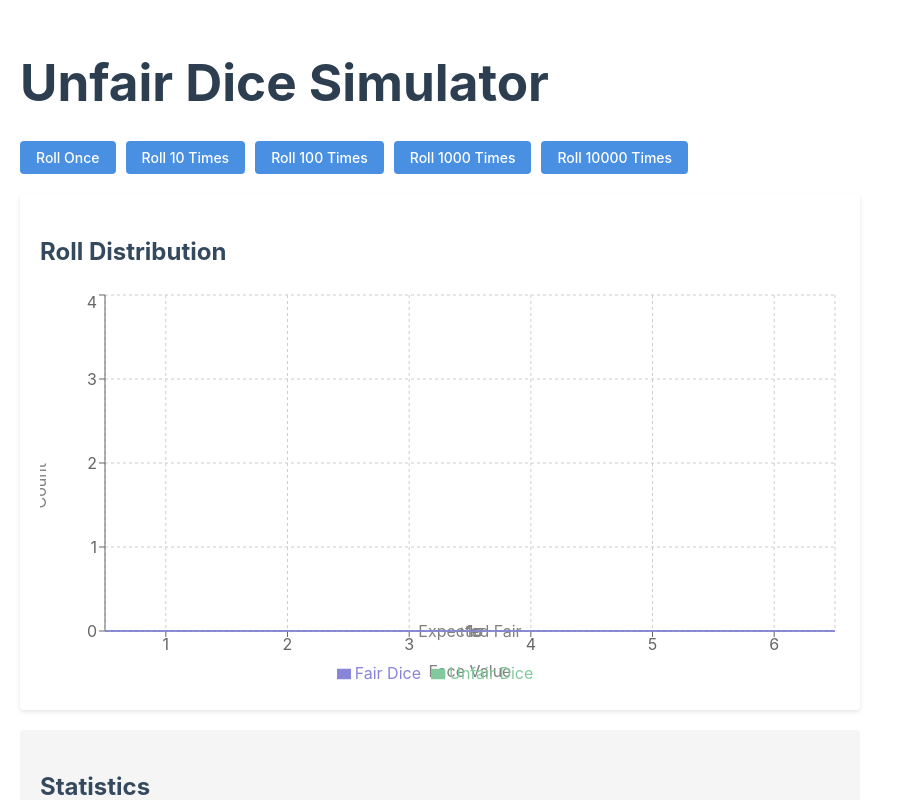
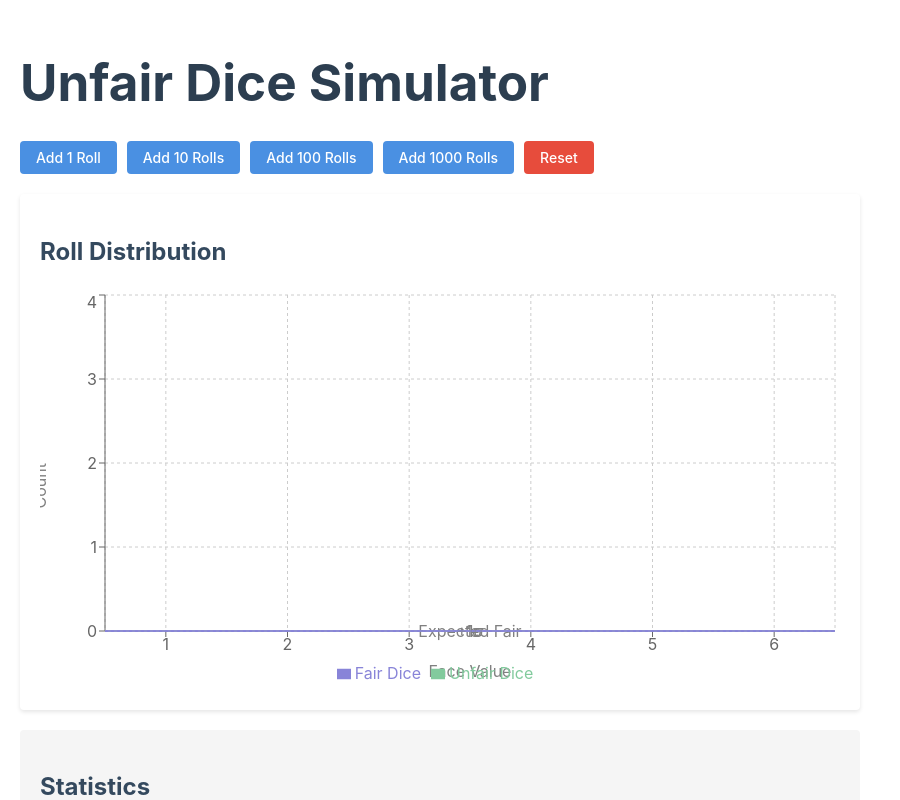
Before and after one commit to tkafka/unfair-dice-simulator, a React (Vite) app: page / in a window 1280 px wide. Shown: the top 800 px of the page, without its empty margins (0-900 px from the left). Built offline with nearby package versions, Linux system fonts and the light colour scheme.

Commit message:
feat: implement accumulative rolls
Update roll functionality to accumulate instead of reset
Add reset button to clear rolls
Update button labels to reflect accumulative behavior
Update documentation

```diff
--- a/src/App.tsx
+++ b/src/App.tsx
@@ -22,7 +22,7 @@ function App() {
   const handleRoll = (count: number) => {
     const fairRolls = diceService.rollMany(count, true);
     const unfairRolls = diceService.rollMany(count, false);
-    setRolls([...fairRolls, ...unfairRolls]);
+    setRolls((prevRolls) => [...prevRolls, ...fairRolls, ...unfairRolls]);
   };
 
   const stats = useMemo(() => {
@@ -62,11 +62,16 @@ function App() {
     <div style={{ padding: "20px", maxWidth: "1000px", margin: "0 auto" }}>
       <h1>Unfair Dice Simulator</h1>
       <div className="button-group">
-        <button onClick={() => handleRoll(1)}>Roll Once</button>
-        <button onClick={() => handleRoll(10)}>Roll 10 Times</button>
-        <button onClick={() => handleRoll(100)}>Roll 100 Times</button>
-        <button onClick={() => handleRoll(1000)}>Roll 1000 Times</button>
-        <button onClick={() => handleRoll(10000)}>Roll 10000 Times</button>
+        <button onClick={() => handleRoll(1)}>Add 1 Roll</button>
+        <button onClick={() => handleRoll(10)}>Add 10 Rolls</button>
+        <button onClick={() => handleRoll(100)}>Add 100 Rolls</button>
+        <button onClick={() => handleRoll(1000)}>Add 1000 Rolls</button>
+        <button
+          onClick={() => setRolls([])}
+          style={{ backgroundColor: "#e74c3c" }}
+        >
+          Reset
+        </button>
       </div>
 
       <div className="chart-container">
```
Also changed, not shown: features/unfair-dice-simulator.md (+2 -2 lines).
